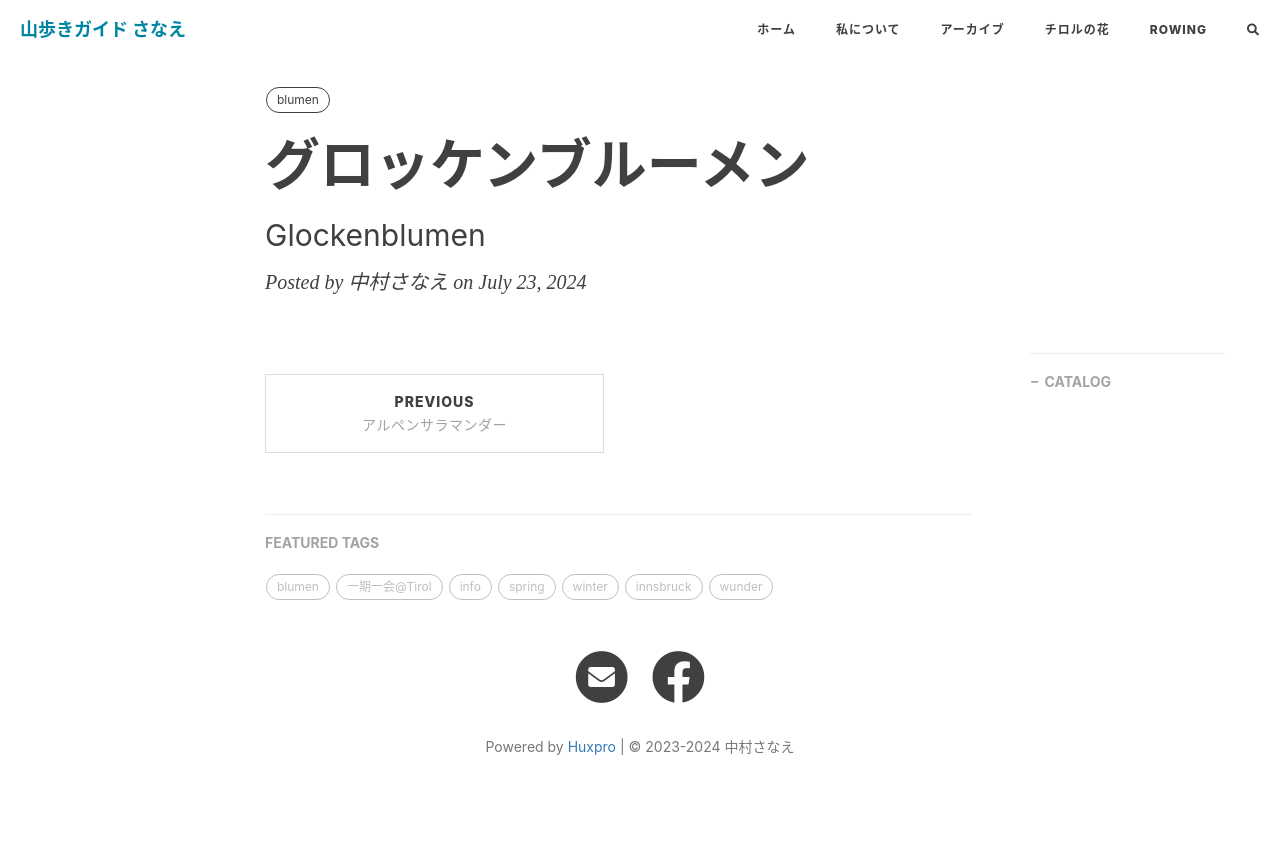
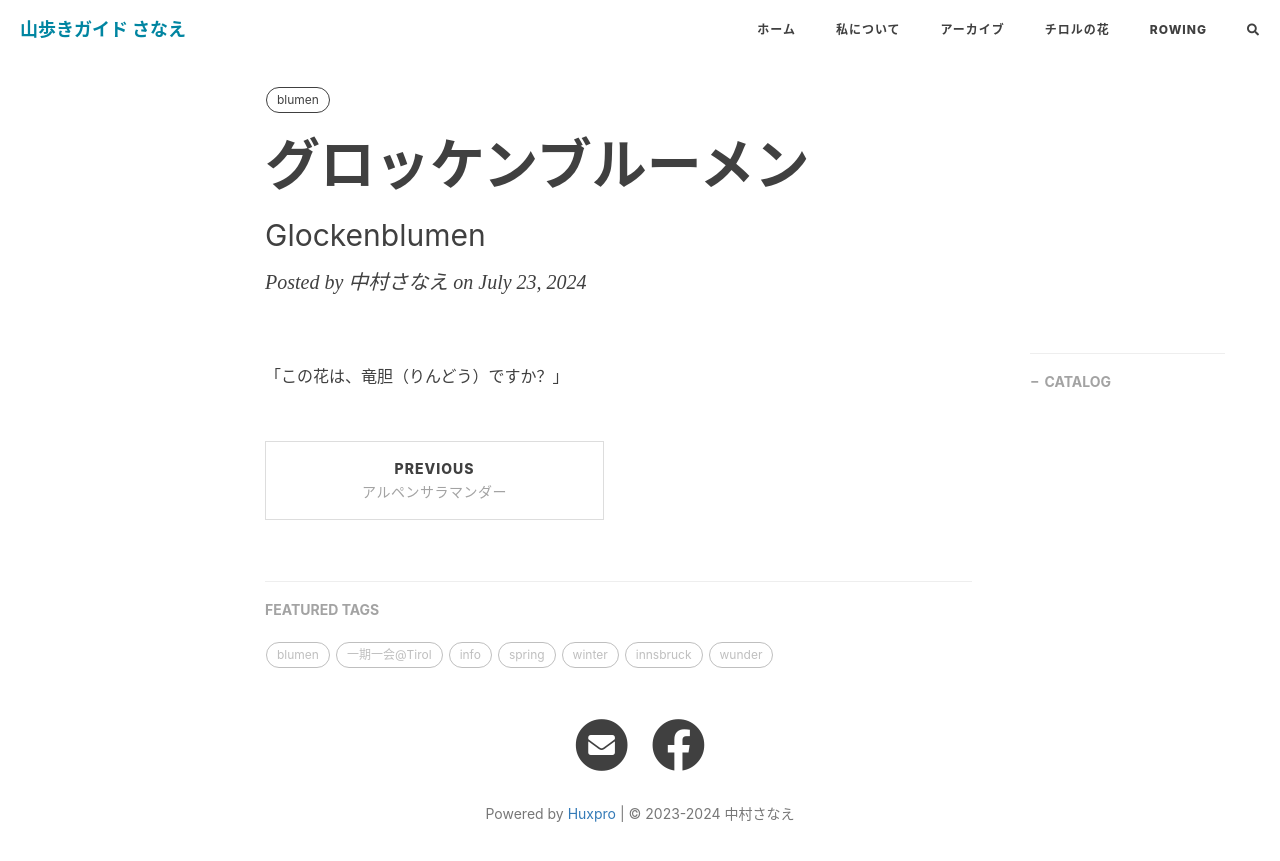
Before and after one commit to yamayagi/yamayagi.github.io, a Jekyll site: the page built from _posts/2024-07-23-blumen.md, in a window 1280 px wide. Shown: the top 861 px of the page. Built offline with Jekyll 4.4.1, drawn with Linux system fonts in a browser that asks for light colours; nearby versions of some CDN libraries; comment, search, counter and statistics services are not loaded.

Commit message:
Update 2024-07-23-blumen.md

```diff
--- a/_posts/2024-07-23-blumen.md
+++ b/_posts/2024-07-23-blumen.md
@@ -3,3 +3,6 @@ title: グロッケンブルーメン
 subtitle: Glockenblumen
 tags: [blumen]
 ---
+
+
+「この花は、竜胆（りんどう）ですか？」
```
